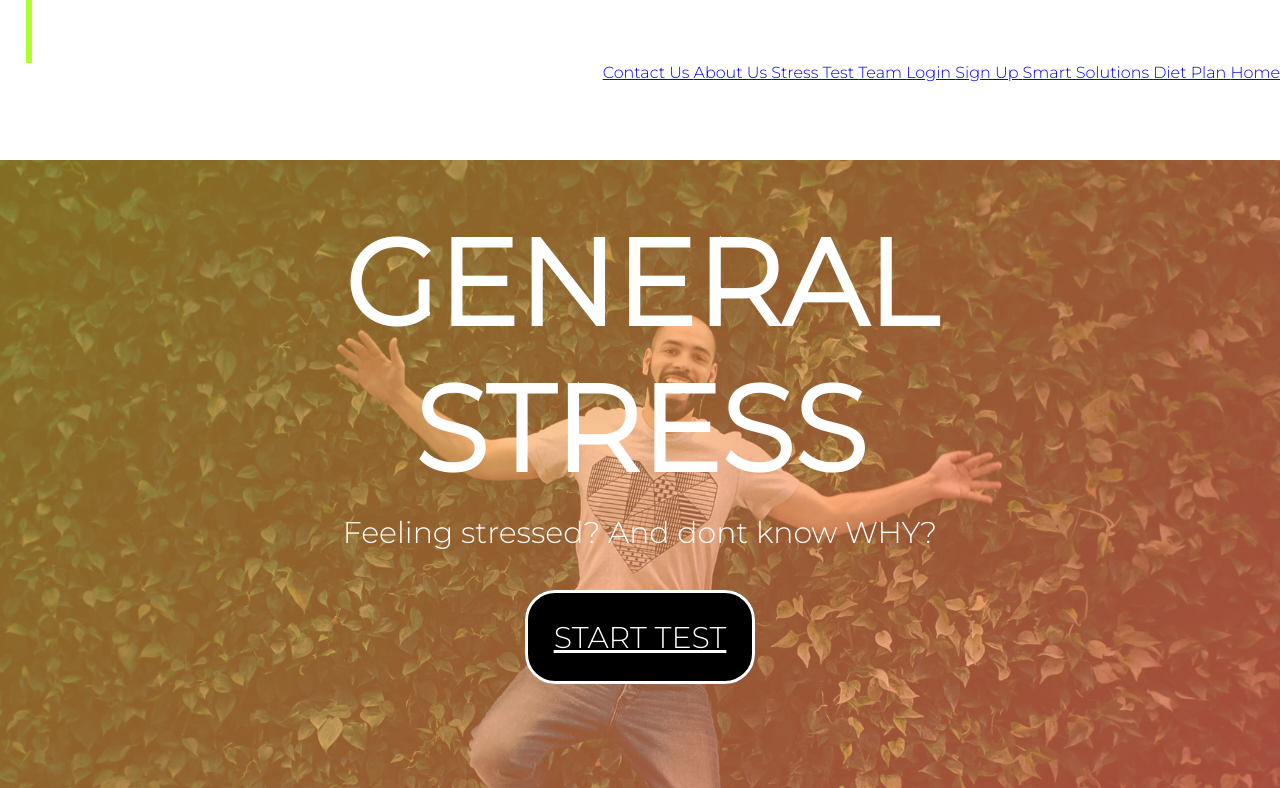
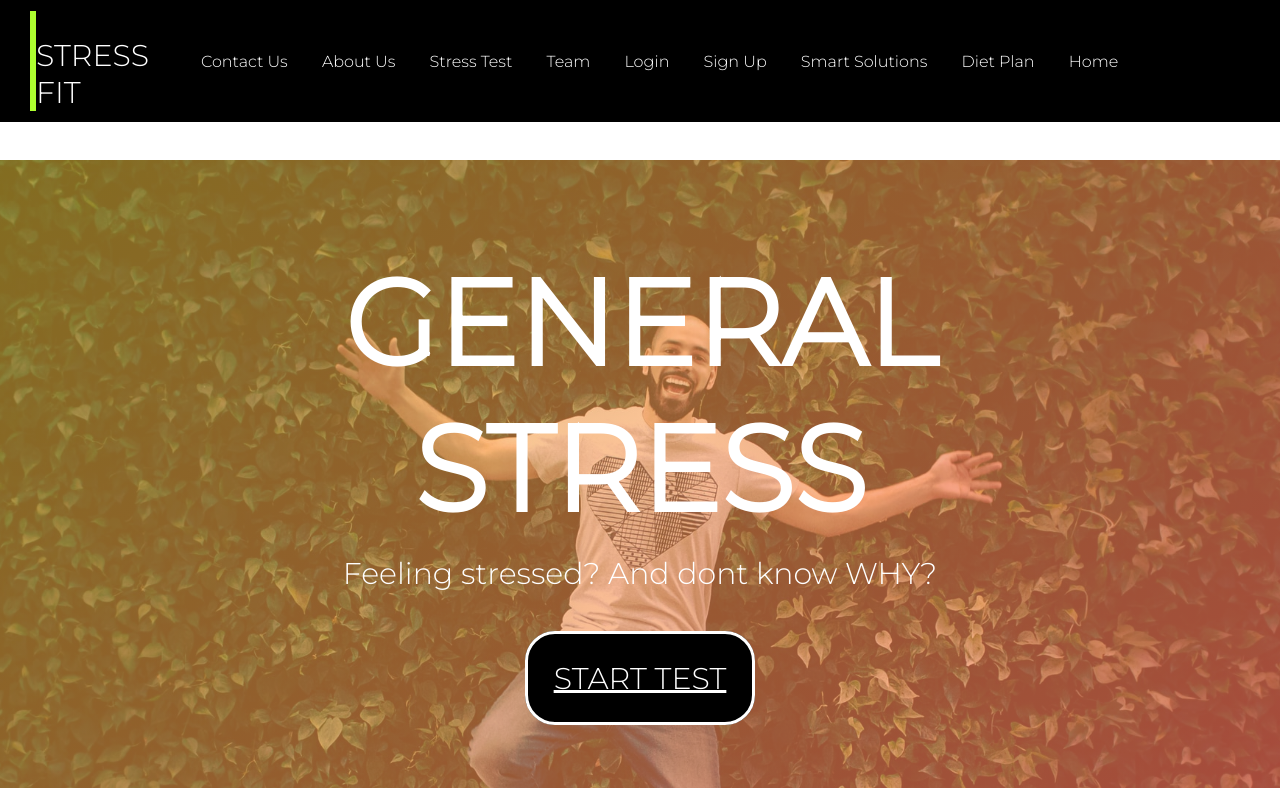
Before and after one commit to ishika1727/Stress-master, a plain HTML site: page index.html in a window 1280 px wide. Shown: the top 788 px of the page. Drawn offline with nearby package versions, Linux system fonts and the light colour scheme.

Commit message:
modified navbar
This navbar is looking super cool

```diff
--- a/css/clone.css
+++ b/css/clone.css
@@ -16,6 +16,18 @@ html {
 
     z-index: 2000;
 }
+
+
+.fix {
+    background-color: black;
+    display: flex;
+    align-items: center;
+    /* justify-content: center; */
+    align-self: center;
+    align-content: center;
+    height: 122px;
+}
+
 #one::before {
     content: "";
     height: 132vh;
@@ -37,6 +49,9 @@ html {
     margin-left: 2%;
     font-size: 30px;
     padding-top: 2%;
+    width: 100px;
+    margin-left: 30px;
+
 }
 nav a:link,
 nav a:visited
@@ -68,7 +83,21 @@ a:hover, a:active
 @media(max-width:1600px){
     #one2{
         display: block;
+        margin-left: 50px;
     }
+
+    #one2 a {
+        margin: 10px;
+        text-decoration: none;
+        color: white;
+       padding: 5px;
+    }
+
+    #one2 a:hover {
+        border-bottom: red 2px solid;
+    }
+
+
     #one_2{
         display: none;
     }
@@ -98,6 +127,8 @@ a:hover, a:active
     #one2{
         display: none;
     }
+
+
     #one::before{
         top:15vh;
     }
```
